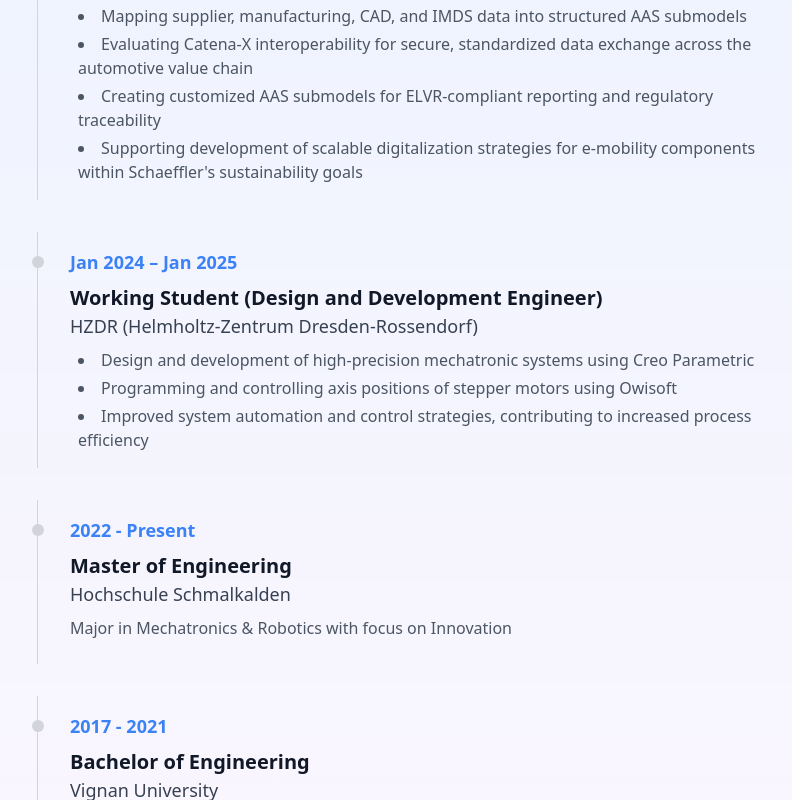
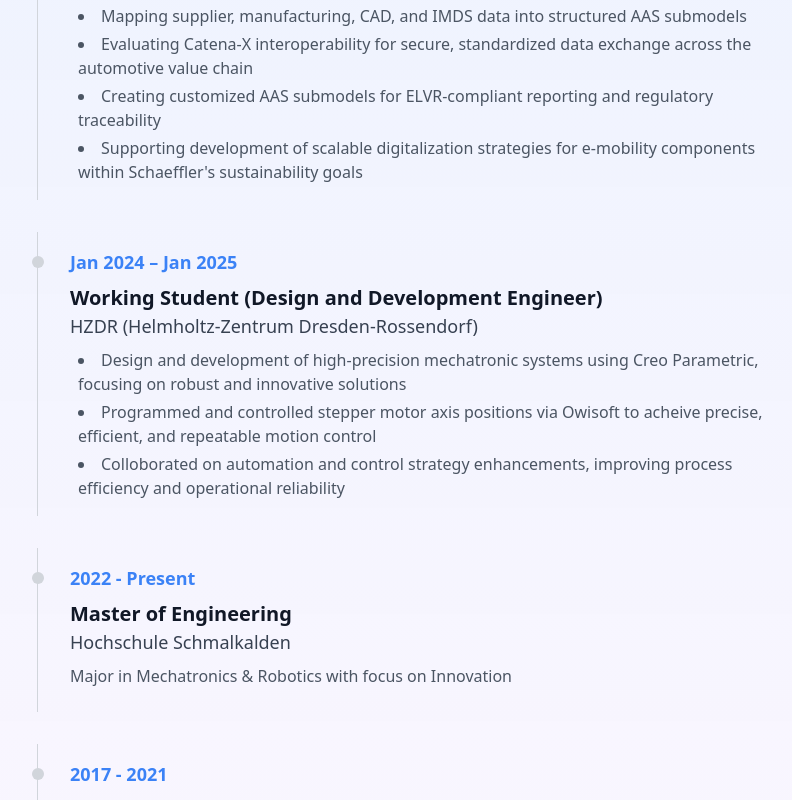
Before and after one commit to Nagendra0510/Nagendra-Mudarapu, a React (Create React App) app: page / in a window 1280 px wide. Shown: the part 2000-2800 px from the top of the page, without its empty margins (235-1027 px from the left). Built offline with nearby package versions, Linux system fonts and the light colour scheme.

Commit message:
Revert to previous animated background

```diff
--- a/src/components/AnimatedBackground.js
+++ b/src/components/AnimatedBackground.js
@@ -144,6 +144,7 @@
 
     init();
 
+
     const animate = () => {
       ctx.clearRect(0, 0, canvas.width, canvas.height);
 
--- a/src/data/timelineData.js
+++ b/src/data/timelineData.js
@@ -18,9 +18,9 @@
     title: "Working Student (Design and Development Engineer)",
     subtitle: "HZDR (Helmholtz-Zentrum Dresden-Rossendorf)",
     points: [
-      "Design and development of high-precision mechatronic systems using Creo Parametric",
-      "Programming and controlling axis positions of stepper motors using Owisoft",
-      "Improved system automation and control strategies, contributing to increased process efficiency"
+      "Design and development of high-precision mechatronic systems using Creo Parametric, focusing on robust and innovative solutions",
+      "Programmed and controlled stepper motor axis positions via Owisoft to acheive precise, efficient, and repeatable motion control",
+      "Colloborated on automation and control strategy enhancements, improving process efficiency and operational reliability",
     ]
   },{
     year: "2022 - Present",
```
